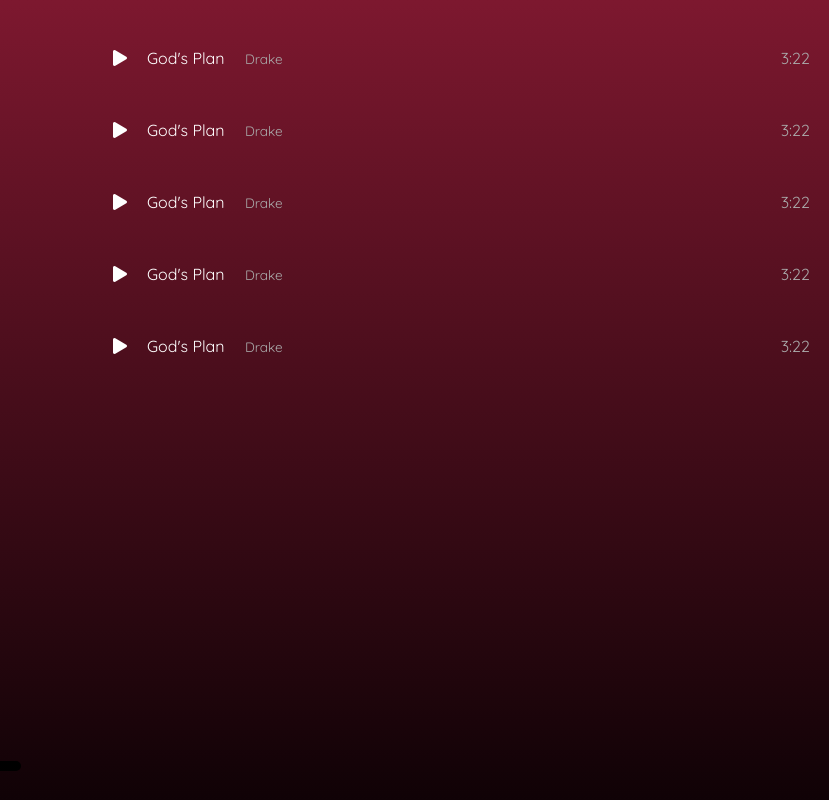
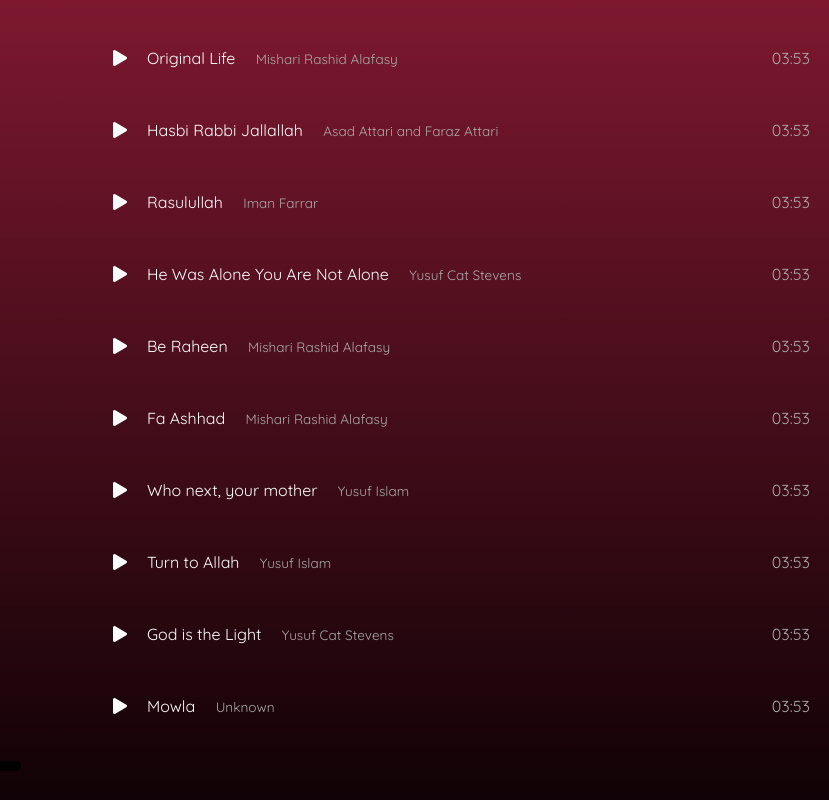
Before and after one commit to naimahassan43/spotify, a plain HTML site: page index.html in a window 1280 px wide. Shown: the full height of the page, 451-1280 px from the left. Drawn offline with Linux system fonts and the light colour scheme.

Commit message:
Playlist rendering

```diff
--- a/index.html
+++ b/index.html
@@ -54,7 +54,7 @@
                     </div>
                     <div class="player__body">
                         <ul class="playlist">
-                            <li class="playlist__song">
+                            <!-- <li class="playlist__song">
                                 <div class="play-pause">
                                     <i class="fa fa-play pp-icon"></i>
                                 </div>
@@ -123,7 +123,7 @@
                                     >
                                 </div>
                                 <div class="playlist__song-duration">3:22</div>
-                            </li>
+                            </li> -->
                         </ul>
                     </div>
                 </div>
--- a/js/data/songs.js
+++ b/js/data/songs.js
@@ -1,31 +1,74 @@
 const songsList = [
   {
     id: "1",
-    url: "../../music/song_name.mp3",
+    url: "../../music/original-life.mp3",
     time: "03:53",
-    title: "song_title",
-    artist: "artist_name",
+    title: "Original Life",
+    artist: "Mishari Rashid Alafasy",
   },
   {
     id: "2",
-    url: "../../music/song_name.mp3",
+    url: "../../music/Hasbi-Rabbi-Jallallah.mp3",
     time: "03:53",
-    title: "song_title",
-    artist: "artist_name",
+    title: "Hasbi Rabbi Jallallah",
+    artist: "Asad Attari and Faraz Attari",
   },
   {
     id: "3",
-    url: "../../music/song_name.mp3",
+    url: "../../music/Rasulullah.mp3",
     time: "03:53",
-    title: "song_title",
-    artist: "artist_name",
+    title: "Rasulullah",
+    artist: "Iman Farrar",
   },
   {
     id: "4",
-    url: "../../music/song_name.mp3",
+    url: "../../music/He-Was-Alone-YouAreNotAlone.mp3",
     time: "03:53",
-    title: "song_title",
-    artist: "artist_name",
+    title: "He Was Alone You Are Not Alone",
+    artist: "Yusuf Cat Stevens",
+  },
+  {
+    id: "5",
+    url: "../../music/beraaheen.mp3",
+    time: "03:53",
+    title: "Be Raheen",
+    artist: "Mishari Rashid Alafasy",
+  },
+  {
+    id: "6",
+    url: "../../music/faashhad.mp3",
+    time: "03:53",
+    title: "Fa Ashhad",
+    artist: "Mishari Rashid Alafasy",
+  },
+  {
+    id: "7",
+    url: "../../music/Who-next-your-mother.mp3",
+    time: "03:53",
+    title: "Who next, your mother",
+    artist: "Yusuf Islam",
+  },
+  {
+    id: "8",
+    url: "../../music/Turn-to-Allah.mp3",
+    time: "03:53",
+    title: "Turn to Allah",
+    artist: "Yusuf Islam",
+  },
+  {
+    id: "9",
+    url: "../../music/God-is-the-Light.mp3",
+    time: "03:53",
+    title: "God is the Light",
+    artist: "Yusuf Cat Stevens",
+  },
+
+  {
+    id: "10",
+    url: "../../music/mowla.mp3",
+    time: "03:53",
+    title: "Mowla",
+    artist: "Unknown",
   },
 ];
 
--- a/js/modules/playlist.js
+++ b/js/modules/playlist.js
@@ -4,10 +4,36 @@ const Playlist = (() => {
   const songs = songsList;
   const currentPlayIndex = 0;
   const currentSong = new Audio(songs[currentPlayIndex].url);
+  const isPlaying = false;
+
+  const playListElem = document.querySelector(".playlist");
 
   const init = () => {
-    console.log("Hello from playlist");
-    console.log(songs);
+    render();
+  };
+
+  const render = () => {
+    let markup = "";
+
+    songs.forEach((song) => {
+      markup += `
+             <li class="playlist__song">
+              <div class="play-pause">
+                <i class="fa fa-play pp-icon">
+              </i>
+
+              </div>
+              <div class="playlist__song-details">
+                <span class="playlist__song-name">${song.title}</span>
+                <span class="playlist__song-artist">${song.artist}</span>
+              </div>
+              <div class="playlist__song-duration">${song.time}</div>
+            </li>
+
+     `;
+    });
+
+    playListElem.innerHTML = markup;
   };
   return {
     init,
```
Also changed, not shown: 10 other files.
